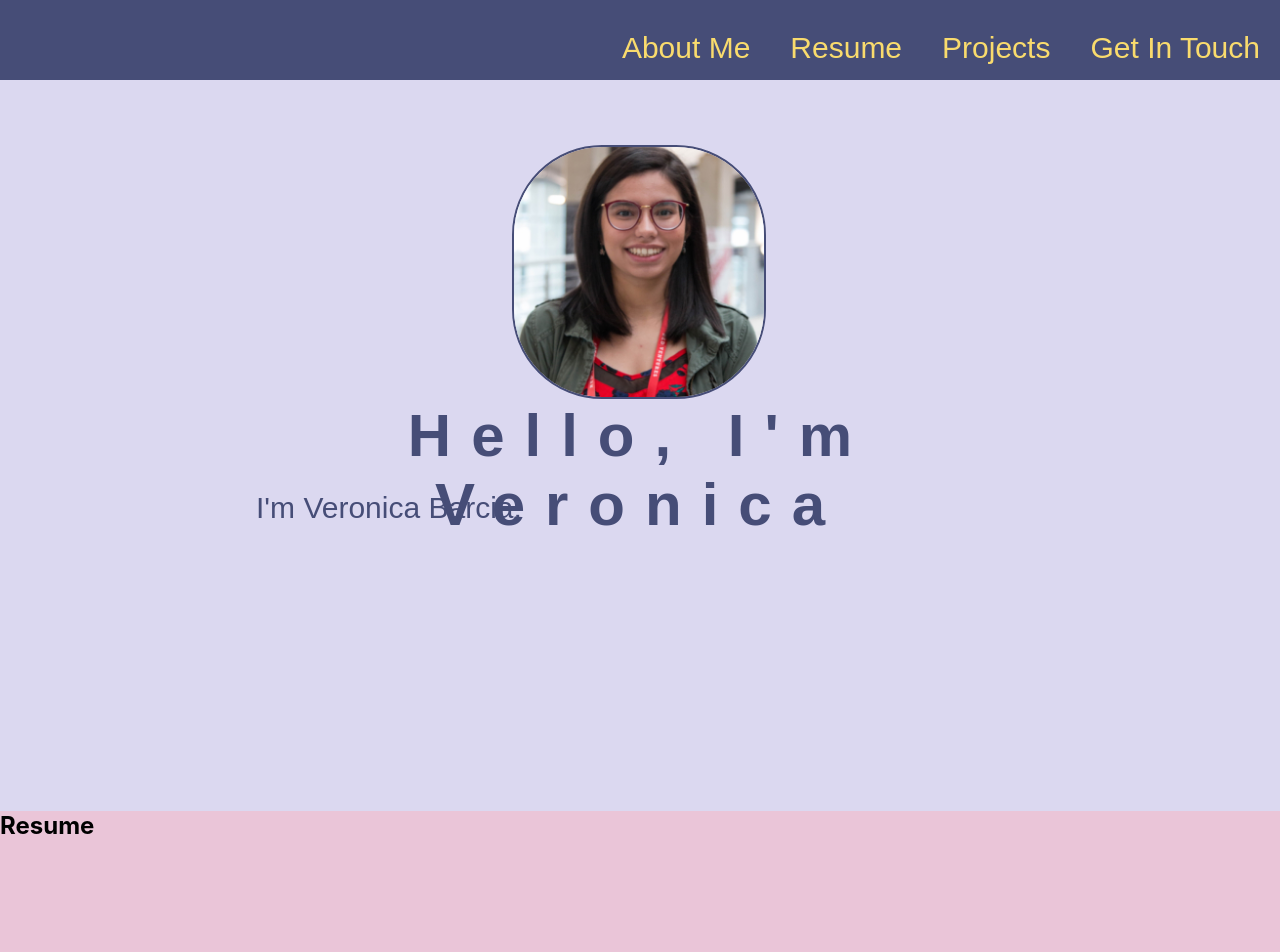
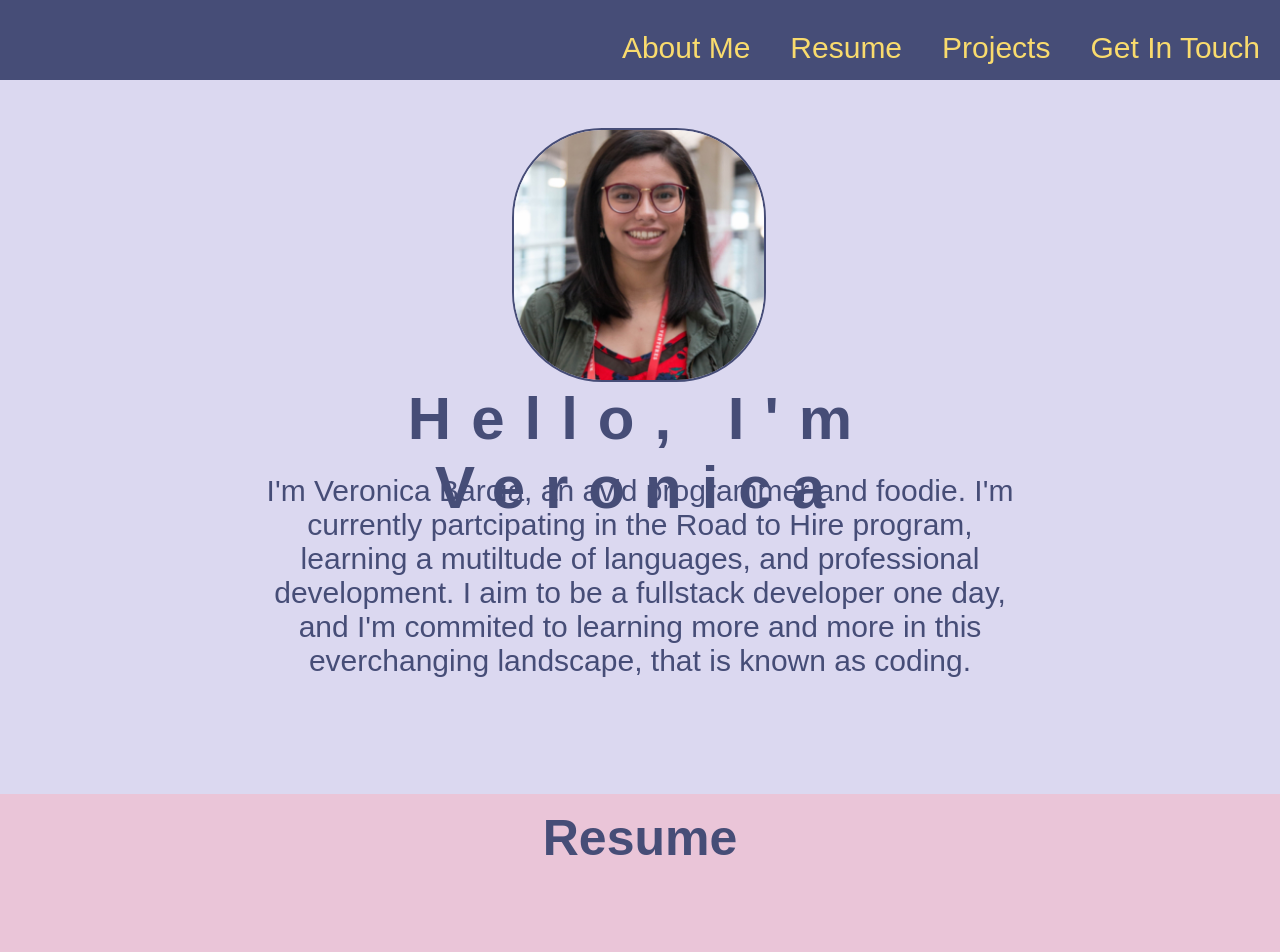
Before and after one commit to Veronica-B/portfolio, a React (Create React App) app: page / in a window 1280 px wide. Shown: the top 952 px of the page. Built offline with nearby package versions, Linux system fonts and the light colour scheme.

Commit message:
nav sticky and about me section

```diff
--- a/src/App.js
+++ b/src/App.js
@@ -13,7 +13,8 @@ function App() {
       <h1 className="background__header">Hello, I'm Veronica</h1>
 
       <p className="about-me">
-        I'm Veronica Barcia,
+        I'm Veronica Barcia, an avid programmer and foodie. I'm currently partcipating in the Road to Hire program, learning a mutiltude of languages,
+        and professional development. I aim to be a fullstack developer one day, and I'm commited to learning more and more in this everchanging landscape, that is known as coding.
       </p>
       </div>
 
--- a/src/components/navBar.js
+++ b/src/components/navBar.js
@@ -4,7 +4,7 @@ import React from 'react';
 const NavBar = () => {
 return(
  <header>
-   <nav className="navbar">
+   <nav className="navbar sticky">
        <ul className= "navbar__ul">
            <li className= "navbar__ul__items">About Me</li>
            <li className= "navbar__ul__items">Resume</li>
--- a/src/css/scss_partials/_nav.scss
+++ b/src/css/scss_partials/_nav.scss
@@ -1,13 +1,14 @@
 
 
 .sticky{
-    position:sticky;
-    top:0;
+    position:fixed;
+    top:0px;
 }
 
 .navbar{
 background-color: $pnavy;
 height:10vh;
+width: 100vw;
 border-bottom: 1px solid $lavender;
 
 &__ul{
--- a/src/css/styles.css
+++ b/src/css/styles.css
@@ -1,12 +1,12 @@
 .sticky {
-  position: -webkit-sticky;
-  position: sticky;
-  top: 0;
+  position: fixed;
+  top: 0px;
 }
 
 .navbar {
   background-color: #464D77;
   height: 10vh;
+  width: 100vw;
   border-bottom: 1px solid #DBD8F0;
 }
 
@@ -44,9 +44,8 @@
   display: grid;
   -ms-grid-columns: (20%)[5];
       grid-template-columns: repeat(5, 20%);
-  -ms-grid-rows: 5vw 20vw 7vw 25vw;
-      grid-template-rows: 5vw 20vw 7vw 25vw;
-  overflow: hidden;
+  -ms-grid-rows: 10vw 20vw 7vw 25vw;
+      grid-template-rows: 10vw 20vw 7vw 25vw;
 }
 
 .background__header {
@@ -80,6 +79,7 @@
 
 .about-me {
   color: #464D77;
+  text-align: center;
   -ms-grid-row: 4;
   grid-row: 4;
   -ms-grid-column: 2;
@@ -97,4 +97,12 @@
 .background--lav {
   background-color: #DBD8F0;
 }
+
+h2 {
+  color: #464D77;
+  font-family: Hashed Browns, Arial, Helvetica, sans-serif;
+  font-size: 50px;
+  text-align: center;
+  padding-top: 15px;
+}
 /*# sourceMappingURL=styles.css.map */
--- a/src/css/styles.scss
+++ b/src/css/styles.scss
@@ -21,8 +21,7 @@ $font-family: Hashed Browns, Arial, Helvetica, sans-serif;
     font-family: $font-family;
     display: grid;
     grid-template-columns: repeat(5, 20%);
-    grid-template-rows: 5vw 20vw 7vw 25vw;
-    overflow: hidden;
+    grid-template-rows: 10vw 20vw 7vw 25vw;
 
 
     &__header{
@@ -48,11 +47,11 @@ $font-family: Hashed Browns, Arial, Helvetica, sans-serif;
 .headers{
     color: $pnavy;
     grid-row:4;
-
 }
 
 .about-me{
     color: $pnavy;
+    text-align: center;
     grid-row:4;
     grid-column: 2/5;
     font-size: 30px;
@@ -68,3 +67,11 @@ $font-family: Hashed Browns, Arial, Helvetica, sans-serif;
 .background--lav{
     background-color: $lavender;
 }
+
+h2 {
+    color: $pnavy;
+    font-family: $font-family;
+    font-size: 50px;
+    text-align: center;
+    padding-top: 15px;
+}
```
Also changed, not shown: 1 other file (tests, documents, lock files or other folders).
